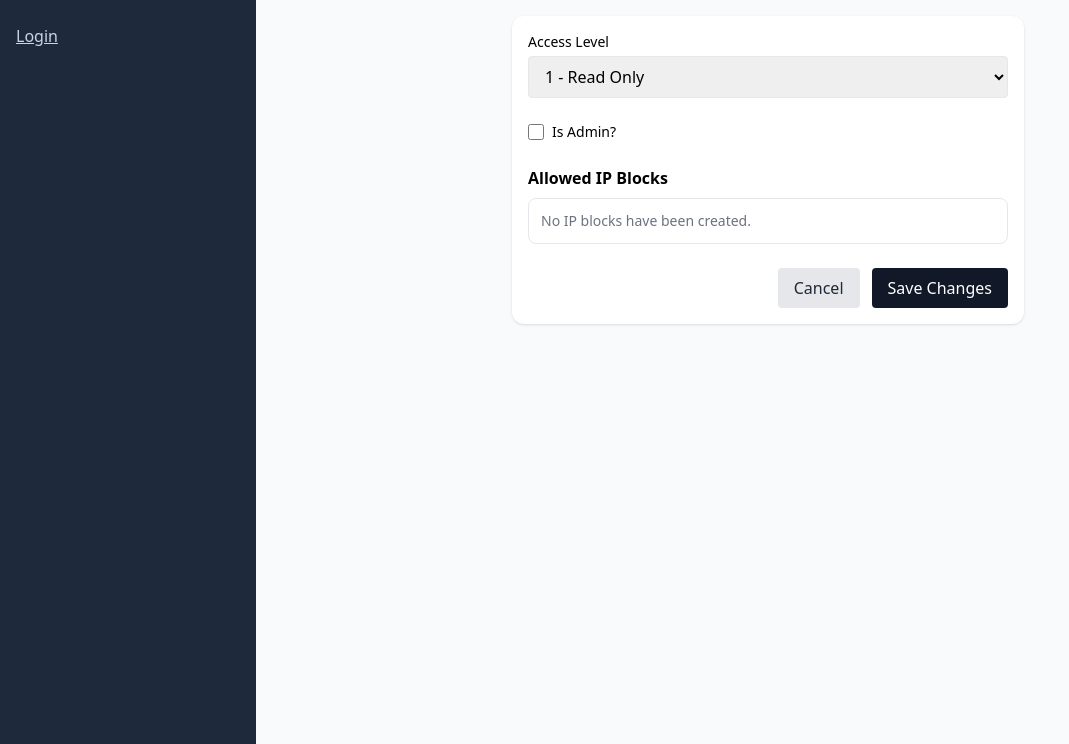
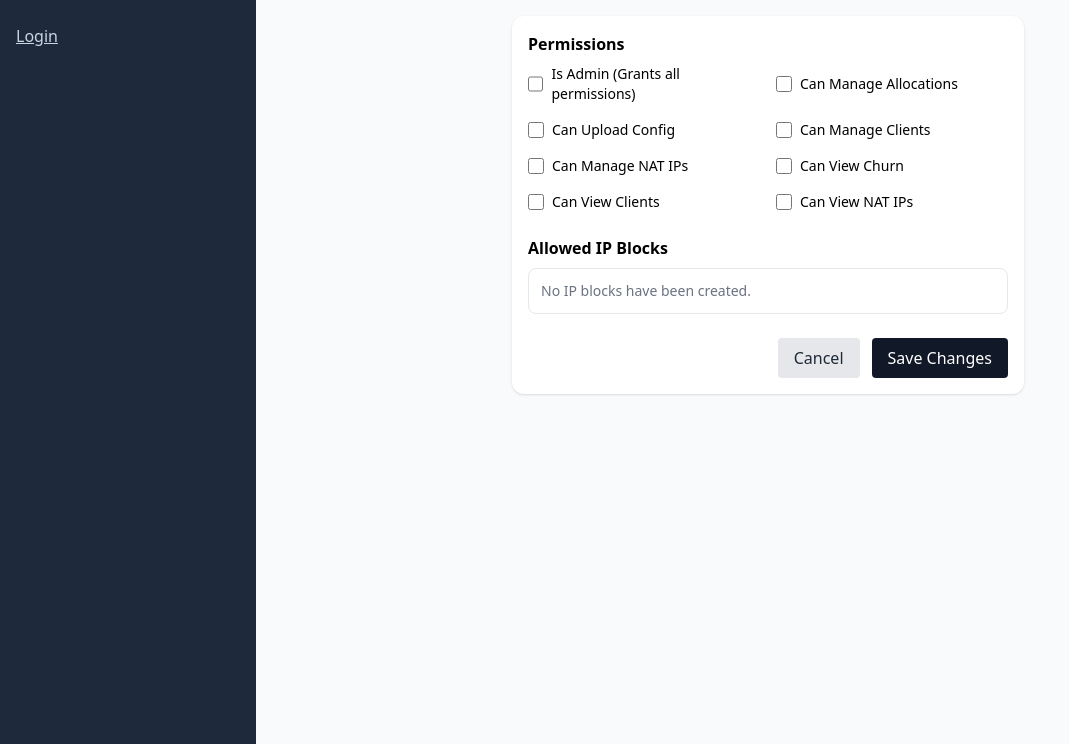
Before and after one commit to kojoedem/edemrobin, a FastAPI app: template templates/edit_user.html in a window 1280 px wide. Shown: the part 56-800 px from the top of the page, without its empty margins (0-1069 px from the left). Run offline with FastAPI, Linux system fonts and the light colour scheme; the template is opened without the code that fills it, so the values that code supplies are empty; parts of the project's set-up code (start-up, migrations or seed data) failed here and were passed over; some libraries are stand-ins or nearby versions.

Commit message:
feat: Implement granular role-based permission system
- Replaces the integer-based level system with specific boolean permissions on the User model (e.g., can_manage_clients, can_upload_config).
- Updates all API endpoints and security decorators to use the new permission_required check.
- Redesigns the Admin UI for user management to use checkboxes for assigning granular permissions.
- Removes the deprecated 'level' attribute from the User model and all related code.
- Ensures that admin users automatically have all permissions.
- Fixes unit tests to align with the new User model structure.

```diff
--- a/app.py
+++ b/app.py
@@ -13,7 +13,7 @@ from PIL import Image, ImageDraw, ImageFont
 import crud, models, schemas
 from database import engine, Base, SessionLocal
 from ip_allocator import allocate_subnet
-from security import hash_password, verify_password, get_current_user, login_required, admin_required, level_required
+from security import hash_password, verify_password, get_current_user, login_required, admin_required, permission_required
 
 from routes_import import router as import_router
 from routes_allocate import router as allocate_router
@@ -183,10 +183,36 @@ def admin_users(request: Request, db: Session = Depends(get_db)):
 
 @app.post("/admin/users/create")
 @admin_required
-def admin_create_user(request: Request, username: str = Form(...), password: str = Form(...), level: int = Form(...), is_admin: bool = Form(False), db: Session = Depends(get_db)):
+def admin_create_user(
+    request: Request,
+    username: str = Form(...),
+    password: str = Form(...),
+    is_admin: bool = Form(False),
+    can_view_clients: bool = Form(False),
+    can_manage_clients: bool = Form(False),
+    can_view_nat: bool = Form(False),
+    can_manage_nat: bool = Form(False),
+    can_upload_config: bool = Form(False),
+    can_view_churn: bool = Form(False),
+    can_manage_allocations: bool = Form(False),
+    db: Session = Depends(get_db)
+):
     if crud.get_user_by_username(db, username):
         raise HTTPException(status_code=400, detail="Username already exists")
-    crud.create_user(db, username, password, level, is_admin)
+
+    user_data = schemas.UserCreate(
+        username=username,
+        password=password,
+        is_admin=is_admin,
+        can_view_clients=can_view_clients,
+        can_manage_clients=can_manage_clients,
+        can_view_nat=can_view_nat,
+        can_manage_nat=can_manage_nat,
+        can_upload_config=can_upload_config,
+        can_view_churn=can_view_churn,
+        can_manage_allocations=can_manage_allocations,
+    )
+    crud.create_user(db=db, user=user_data)
     return RedirectResponse("/admin/users", status_code=303)
 
 
@@ -259,8 +285,14 @@ def edit_user_page(request: Request, user_id: int, db: Session = Depends(get_db)
 def edit_user_action(
     request: Request,
     user_id: int,
-    level: int = Form(...),
     is_admin: bool = Form(False),
+    can_view_clients: bool = Form(False),
+    can_manage_clients: bool = Form(False),
+    can_view_nat: bool = Form(False),
+    can_manage_nat: bool = Form(False),
+    can_upload_config: bool = Form(False),
+    can_view_churn: bool = Form(False),
+    can_manage_allocations: bool = Form(False),
     allowed_blocks: List[int] = Form([]),
     db: Session = Depends(get_db),
 ):
@@ -268,8 +300,14 @@ def edit_user_action(
     if not user_to_edit:
         raise HTTPException(status_code=404, detail="User not found")
 
-    user_to_edit.level = level
     user_to_edit.is_admin = is_admin
+    user_to_edit.can_view_clients = can_view_clients
+    user_to_edit.can_manage_clients = can_manage_clients
+    user_to_edit.can_view_nat = can_view_nat
+    user_to_edit.can_manage_nat = can_manage_nat
+    user_to_edit.can_upload_config = can_upload_config
+    user_to_edit.can_view_churn = can_view_churn
+    user_to_edit.can_manage_allocations = can_manage_allocations
 
     # Update allowed blocks
     user_to_edit.allowed_blocks.clear()
@@ -397,7 +435,7 @@ def delete_block_action(request: Request, block_id: int, db: Session = Depends(g
 
 # --- Client Management ---
 @app.get("/admin/clients", response_class=HTMLResponse)
-@level_required(1)
+@permission_required("can_view_clients")
 def admin_clients_page(request: Request, db: Session = Depends(get_db), query: Optional[str] = None):
     user = get_current_user(request, db)
     clients_query = db.query(models.Client)
@@ -407,13 +445,13 @@ def admin_clients_page(request: Request, db: Session = Depends(get_db), query: O
     return templates.TemplateResponse("admin_clients.html", {"request": request, "user": user, "clients": clients, "query": query})
 
 @app.post("/admin/clients/create")
-@level_required(2)
+@permission_required("can_manage_clients")
 def create_client_action(request: Request, name: str = Form(...), db: Session = Depends(get_db)):
     crud.get_or_create_client(db, name=name, is_active=True)
     return RedirectResponse(url="/admin/clients", status_code=303)
 
 @app.post("/admin/clients/bulk_action")
-@level_required(2)
+@permission_required("can_manage_clients")
 def client_bulk_action(request: Request, action: str = Form(...), client_ids: List[int] = Form([]), db: Session = Depends(get_db)):
     if not client_ids:
         return RedirectResponse(url="/admin/clients", status_code=303) # Or show a message
@@ -434,7 +472,7 @@ def client_bulk_action(request: Request, action: str = Form(...), client_ids: Li
     return RedirectResponse(url="/admin/clients", status_code=303)
 
 @app.post("/admin/clients/{client_id}/toggle_status")
-@level_required(2)
+@permission_required("can_manage_clients")
 def toggle_client_status(request: Request, client_id: int, db: Session = Depends(get_db)):
     client = db.query(models.Client).filter(models.Client.id == client_id).first()
     if not client:
@@ -444,7 +482,7 @@ def toggle_client_status(request: Request, client_id: int, db: Session = Depends
     return RedirectResponse(url="/admin/clients", status_code=303)
 
 @app.post("/admin/clients/{client_id}/delete")
-@level_required(2)
+@permission_required("can_manage_clients")
 def delete_client_action(request: Request, client_id: int, db: Session = Depends(get_db)):
     client = db.query(models.Client).filter(models.Client.id == client_id).first()
     if not client:
@@ -456,7 +494,7 @@ def delete_client_action(request: Request, client_id: int, db: Session = Depends
     return RedirectResponse(url="/admin/clients", status_code=303)
 
 @app.get("/clients/{client_id}", response_class=HTMLResponse)
-@login_required
+@permission_required("can_view_clients")
 def client_detail_page(request: Request, client_id: int, db: Session = Depends(get_db)):
     user = get_current_user(request, db)
     client = db.query(models.Client).filter(models.Client.id == client_id).first()
@@ -474,7 +512,7 @@ def client_detail_page(request: Request, client_id: int, db: Session = Depends(g
 
 # --- NAT IPs ---
 @app.get("/dashboard/nat_ips", response_class=HTMLResponse)
-@login_required
+@permission_required("can_view_nat")
 def nat_ips_page(request: Request, db: Session = Depends(get_db)):
     user = get_current_user(request, db)
     nat_ips = db.query(models.NatIp).join(models.Client).order_by(models.Client.name).all()
@@ -816,7 +854,7 @@ def reactivate_allocation_action(
 
 
 @app.post("/dashboard/allocations/{subnet_id}/activate")
-@level_required(2)
+@permission_required("can_manage_allocations")
 def activate_allocation_action(
     request: Request,
     subnet_id: int,
--- a/routes_allocate.py
+++ b/routes_allocate.py
@@ -3,15 +3,14 @@ import ipaddress
 from fastapi import APIRouter, Depends, HTTPException, Request, Form
 from sqlalchemy.orm import Session
 from database import get_db
-from security import get_current_user, level_required
+from security import get_current_user, permission_required
 from models import SubnetStatus, IPBlock, Subnet
 import crud
 
 router = APIRouter(prefix="/allocate", tags=["Allocate"])
 
 
-@router.post("/subnet")
-@level_required(2)
+@router.post("/subnet", dependencies=[Depends(permission_required("can_manage_allocations"))])
 def allocate_subnet(
     request: Request,
     block_id: int = Form(...),
--- a/routes_import.py
+++ b/routes_import.py
@@ -11,13 +11,13 @@ IGNORED_SUBNETS = ["10.128.128.0/24"]
 from database import get_db
 from models import SubnetStatus, User, IPBlock, NatIp
 import crud
-from security import get_current_user, level_required
+from security import get_current_user, permission_required
 
 router = APIRouter(prefix="/import", tags=["Import"])
 
 from utils import parse_mikrotik_config
 
-@router.post("/config", dependencies=[Depends(level_required(2))])
+@router.post("/config", dependencies=[Depends(permission_required("can_upload_config"))])
 def import_config(
     request: Request,
     file: UploadFile = File(...),
--- a/routes_vlan.py
+++ b/routes_vlan.py
@@ -2,13 +2,12 @@
 from fastapi import APIRouter, Depends, HTTPException, Request, Form
 from sqlalchemy.orm import Session
 from database import get_db
-from security import get_current_user, level_required
+from security import get_current_user, permission_required
 import crud
 
 router = APIRouter(prefix="/vlan", tags=["VLAN"])
 
-@router.post("/add")
-@level_required(2)
+@router.post("/add", dependencies=[Depends(permission_required("can_manage_vlans"))])
 def add_vlan(
     request: Request,
     vlan_id: int = Form(...),
--- a/templates/edit_user.html
+++ b/templates/edit_user.html
@@ -9,17 +9,41 @@
   <form method="post" action="/admin/users/{{ user_to_edit.id }}/edit" class="space-y-6">
 
     <div>
-      <label for="level" class="text-sm font-medium block mb-1">Access Level</label>
-      <select name="level" id="level" class="w-full border rounded px-3 py-2">
-        <option value="1" {% if user_to_edit.level == 1 %}selected{% endif %}>1 - Read Only</option>
-        <option value="2" {% if user_to_edit.level == 2 %}selected{% endif %}>2 - Editor / Allocator</option>
-        <option value="3" {% if user_to_edit.level == 3 %}selected{% endif %}>3 - Admin</option>
-      </select>
-    </div>
-
-    <div class="flex items-center gap-2">
-      <input type="checkbox" id="is_admin" name="is_admin" value="true" {% if user_to_edit.is_admin %}checked{% endif %} class="h-4 w-4">
-      <label for="is_admin" class="text-sm font-medium">Is Admin?</label>
+      <h3 class="text-md font-semibold mb-2">Permissions</h3>
+      <div class="grid grid-cols-2 gap-4">
+        <div class="flex items-center gap-2">
+          <input type="checkbox" id="is_admin" name="is_admin" value="true" {% if user_to_edit.is_admin %}checked{% endif %} class="h-4 w-4">
+          <label for="is_admin" class="text-sm font-medium">Is Admin (Grants all permissions)</label>
+        </div>
+        <div class="flex items-center gap-2">
+          <input type="checkbox" id="can_manage_allocations" name="can_manage_allocations" value="true" {% if user_to_edit.can_manage_allocations %}checked{% endif %} class="h-4 w-4">
+          <label for="can_manage_allocations" class="text-sm font-medium">Can Manage Allocations</label>
+        </div>
+        <div class="flex items-center gap-2">
+          <input type="checkbox" id="can_upload_config" name="can_upload_config" value="true" {% if user_to_edit.can_upload_config %}checked{% endif %} class="h-4 w-4">
+          <label for="can_upload_config" class="text-sm font-medium">Can Upload Config</label>
+        </div>
+        <div class="flex items-center gap-2">
+          <input type="checkbox" id="can_manage_clients" name="can_manage_clients" value="true" {% if user_to_edit.can_manage_clients %}checked{% endif %} class="h-4 w-4">
+          <label for="can_manage_clients" class="text-sm font-medium">Can Manage Clients</label>
+        </div>
+        <div class="flex items-center gap-2">
+          <input type="checkbox" id="can_manage_nat" name="can_manage_nat" value="true" {% if user_to_edit.can_manage_nat %}checked{% endif %} class="h-4 w-4">
+          <label for="can_manage_nat" class="text-sm font-medium">Can Manage NAT IPs</label>
+        </div>
+        <div class="flex items-center gap-2">
+          <input type="checkbox" id="can_view_churn" name="can_view_churn" value="true" {% if user_to_edit.can_view_churn %}checked{% endif %} class="h-4 w-4">
+          <label for="can_view_churn" class="text-sm font-medium">Can View Churn</label>
+        </div>
+        <div class="flex items-center gap-2">
+          <input type="checkbox" id="can_view_clients" name="can_view_clients" value="true" {% if user_to_edit.can_view_clients %}checked{% endif %} class="h-4 w-4">
+          <label for="can_view_clients" class="text-sm font-medium">Can View Clients</label>
+        </div>
+        <div class="flex items-center gap-2">
+          <input type="checkbox" id="can_view_nat" name="can_view_nat" value="true" {% if user_to_edit.can_view_nat %}checked{% endif %} class="h-4 w-4">
+          <label for="can_view_nat" class="text-sm font-medium">Can View NAT IPs</label>
+        </div>
+      </div>
     </div>
 
     <div>
--- a/test_ip_allocator.py
+++ b/test_ip_allocator.py
@@ -31,7 +31,7 @@ class TestIPAllocator(unittest.TestCase):
         a smaller, imported subnet.
         """
         # 1. Create a user
-        user = User(username="testuser", password_hash="testpass", level=3, is_admin=True)
+        user = User(username="testuser", password_hash="testpass", is_admin=True)
         self.db.add(user)
         self.db.commit()
 
@@ -76,7 +76,7 @@ class TestIPAllocator(unittest.TestCase):
         """
         from models import InterfaceAddress
 
-        user = User(username="testuser", password_hash="testpass", level=3, is_admin=True)
+        user = User(username="testuser", password_hash="testpass", is_admin=True)
         self.db.add(user)
         self.db.commit()
 
```
Also changed, not shown: admin.py (+6 -5 lines), crud.py (+18 -6 lines), models.py (+10 -2 lines), routes_api.py (added, +77 -0 lines), routes_dashboard.py (+7 -7 lines), schemas.py (+26 -0 lines), security.py (+12 -3 lines), templates/admin.html (+52 -15 lines).
